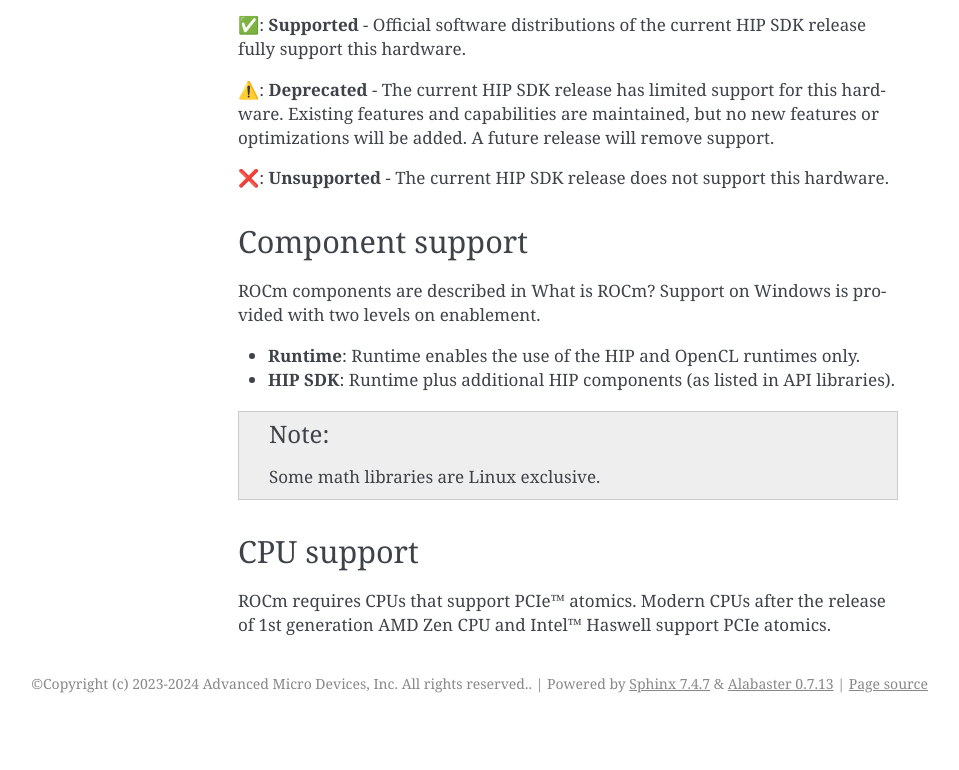
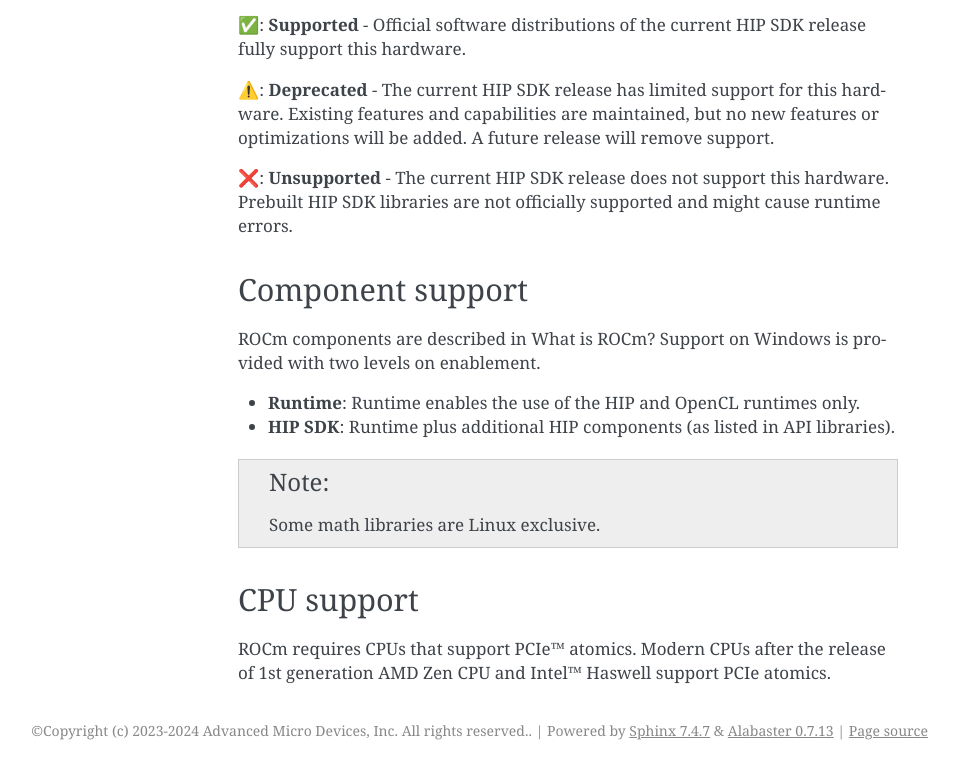
Before and after one commit to ROCm/rocm-install-on-windows, a Sphinx documentation site: the page built from docs/reference/system-requirements.rst, in a window 1280 px wide, cut to the strip 687-1457 px from the top of the page. Shown: the whole strip, without its empty margins (182-1141 px from the left). Built offline with Sphinx 7.4.7, drawn with Linux system fonts in a browser that asks for light colours; before the commit the page ends 1410 px from its top, so only the background shows below that.

Commit message:
Update docs/reference/system-requirements.rst

```diff
--- a/docs/reference/system-requirements.rst
+++ b/docs/reference/system-requirements.rst
@@ -74,7 +74,7 @@
 
 ⚠️: **Deprecated** - The current HIP SDK release has limited support for this hardware. Existing features and capabilities are maintained, but no new features or optimizations will be added. A future release will remove support.
 
-❌: **Unsupported** - The current HIP SDK release does not support this hardware.
+❌: **Unsupported** - The current HIP SDK release does not support this hardware. Prebuilt HIP SDK libraries are not officially supported and might cause runtime errors.
 
 Component support
 ===============================================
```
